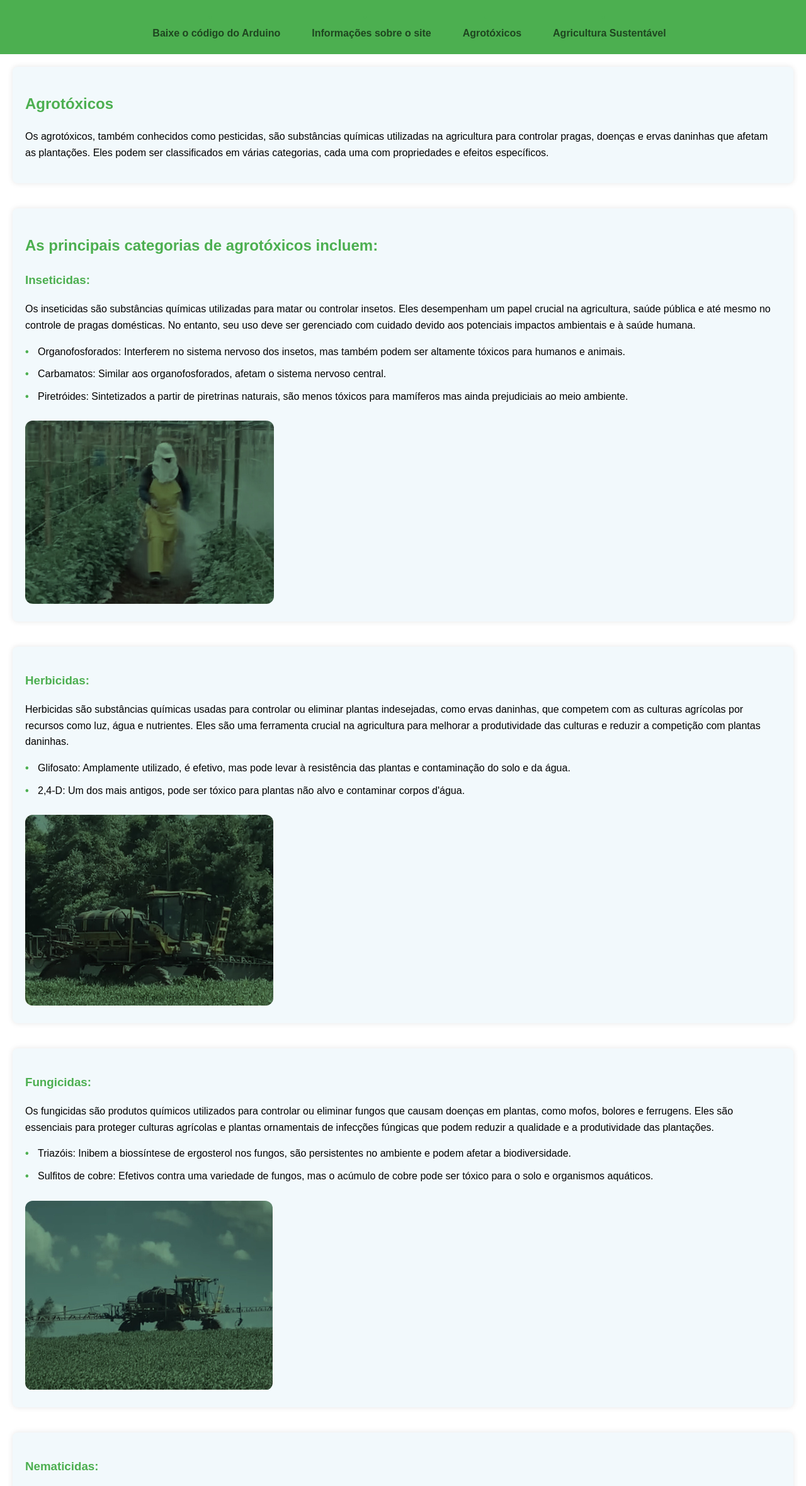
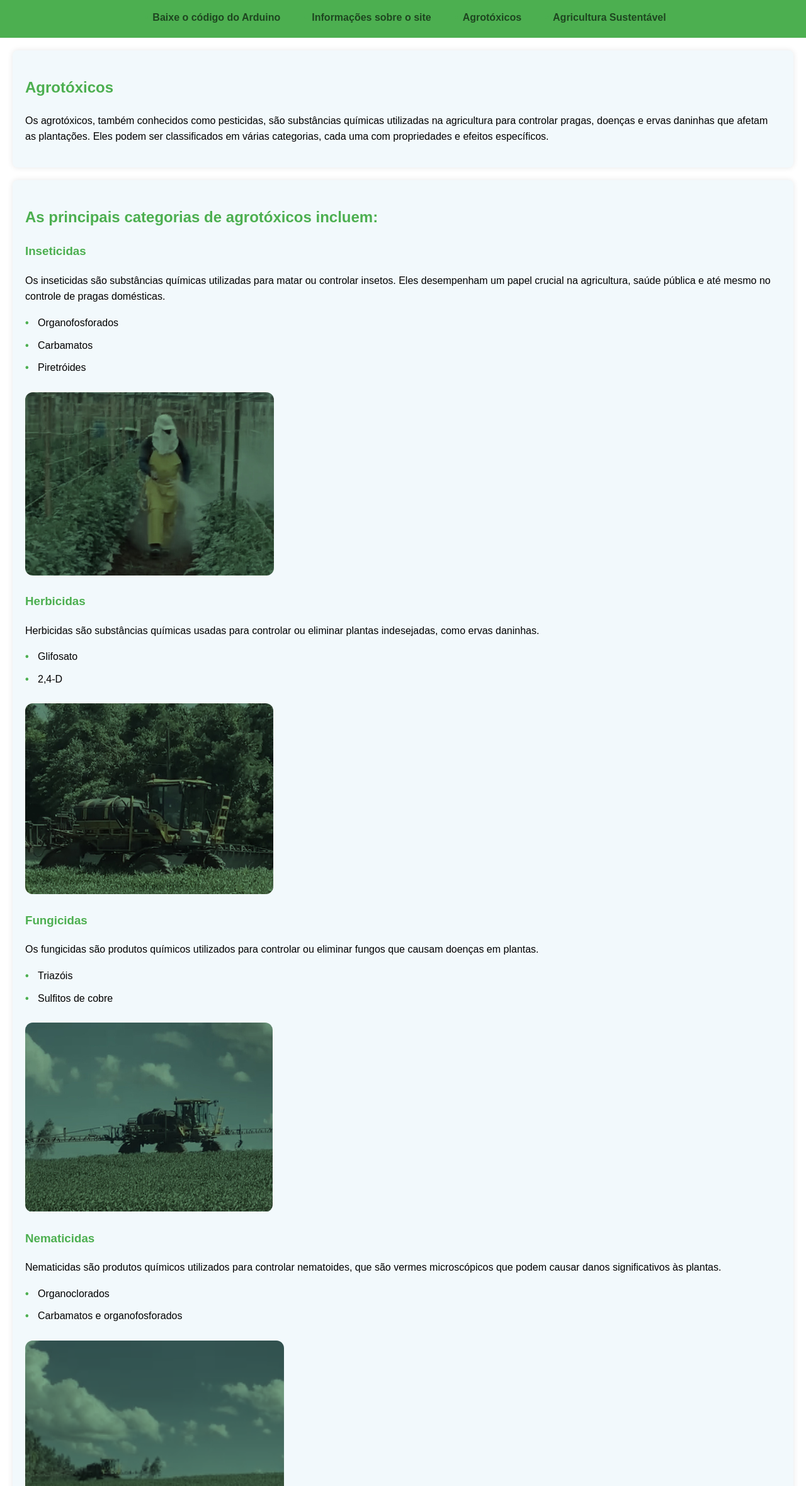
Before and after one commit to Ana-Raisi/agrot-xico-2, a plain HTML site: page Principal.html in a window 1280 px wide. Shown: the part 150-2510 px from the top of the page at 63% size. Drawn offline with Linux system fonts and the light colour scheme.

Commit message:
Add files via upload

```diff
--- a/Principal.html
+++ b/Principal.html
@@ -7,17 +7,18 @@
 </head>
 <body>
   <header class="principal">
-    <img class="principal-imagem" src="Agrinho.png" alt="logo do nosso site AgroBioInnovations">
+    <img class="principal-imagem" src="Agrinho.png" alt="logo do AgroBioInnovations">
     <nav>
       <ul>
-        <li><div class="animate-text"><a href="Arduino.html">Baixe o código do Arduino</a></div></li>
-        <li><div class="animate-text"><a href="Info.html">Informações sobre o site</a></div></li>
-        <li><div class="animate-text"><a href="Principal.html">Agrotóxicos</a></div></li>
-        <li><div class="animate-text"><a href="Sustentavel.html">Agricultura Sustentável</a></div></li>
+        <li><a href="Arduino.html">Baixe o código do Arduino</a></li>
+        <li><a href="Info.html">Informações sobre o site</a></li>
+        <li><a href="Principal.html">Agrotóxicos</a></li>
+        <li><a href="Sustentavel.html">Agricultura Sustentável</a></li>
       </ul>
     </nav>
   </header>
 
+  <main>
     <section id="informe">
       <h1>Agrotóxicos</h1>
       <p>Os agrotóxicos, também conhecidos como pesticidas, são substâncias químicas utilizadas na agricultura para controlar pragas, doenças e ervas daninhas que afetam as plantações. Eles podem ser classificados em várias categorias, cada uma com propriedades e efeitos específicos.</p>
@@ -26,45 +27,39 @@
     <section id="categorias">
       <h2>As principais categorias de agrotóxicos incluem:</h2>
       <div class="categoria">
-      <h3>Inseticidas:</h3>
-      <p>Os inseticidas são substâncias químicas utilizadas para matar ou controlar insetos. Eles desempenham um papel crucial na agricultura, saúde pública e até mesmo no controle de pragas domésticas. No entanto, seu uso deve ser gerenciado com cuidado devido aos potenciais impactos ambientais e à saúde humana.</p>
+        <h3>Inseticidas</h3>
+        <p>Os inseticidas são substâncias químicas utilizadas para matar ou controlar insetos. Eles desempenham um papel crucial na agricultura, saúde pública e até mesmo no controle de pragas domésticas.</p>
         <ul>
-        <li>Organofosforados: Interferem no sistema nervoso dos insetos, mas também podem ser altamente tóxicos para humanos e animais.</li>
-        <li>Carbamatos: Similar aos organofosforados, afetam o sistema nervoso central.</li>
-        <li>Piretróides: Sintetizados a partir de piretrinas naturais, são menos tóxicos para mamíferos mas ainda prejudiciais ao meio ambiente.</li>
+          <li>Organofosforados</li>
+          <li>Carbamatos</li>
+          <li>Piretróides</li>
         </ul>
         <img src="foto1.png" alt="Aplicação de inseticidas">
       </div>
-  </section>
-    <section id="categorias">
       <div class="categoria">
-      <h3>Herbicidas:</h3>
-      <p>Herbicidas são substâncias químicas usadas para controlar ou eliminar plantas indesejadas, como ervas daninhas, que competem com as culturas agrícolas por recursos como luz, água e nutrientes. Eles são uma ferramenta crucial na agricultura para melhorar a produtividade das culturas e reduzir a competição com plantas daninhas.</p>
+        <h3>Herbicidas</h3>
+        <p>Herbicidas são substâncias químicas usadas para controlar ou eliminar plantas indesejadas, como ervas daninhas.</p>
         <ul>
-      <li>Glifosato: Amplamente utilizado, é efetivo, mas pode levar à resistência das plantas e contaminação do solo e da água.</li>
-      <li>2,4-D: Um dos mais antigos, pode ser tóxico para plantas não alvo e contaminar corpos d'água.</li>
+          <li>Glifosato</li>
+          <li>2,4-D</li>
         </ul>
         <img src="foto2.png" alt="Aplicação de herbicidas">
       </div>
-  </section>
-  <section id="categorias">
       <div class="categoria">
-      <h3>Fungicidas:</h3>
-      <p>Os fungicidas são produtos químicos utilizados para controlar ou eliminar fungos que causam doenças em plantas, como mofos, bolores e ferrugens. Eles são essenciais para proteger culturas agrícolas e plantas ornamentais de infecções fúngicas que podem reduzir a qualidade e a produtividade das plantações.</p>
+        <h3>Fungicidas</h3>
+        <p>Os fungicidas são produtos químicos utilizados para controlar ou eliminar fungos que causam doenças em plantas.</p>
         <ul>
-        <li>Triazóis: Inibem a biossíntese de ergosterol nos fungos, são persistentes no ambiente e podem afetar a biodiversidade.</li>
-        <li>Sulfitos de cobre: Efetivos contra uma variedade de fungos, mas o acúmulo de cobre pode ser tóxico para o solo e organismos aquáticos.</li>
+          <li>Triazóis</li>
+          <li>Sulfitos de cobre</li>
         </ul>
         <img src="foto3.png" alt="Aplicação de fungicidas">
       </div>
-    </section>
-    <section>
       <div class="categoria">
-      <h3>Nematicidas:</h3>
-      <p>Nematicidas são produtos químicos utilizados para controlar nematoides, que são vermes microscópicos que podem causar danos significativos às plantas ao atacar suas raízes. Existem diferentes tipos de nematicidas, e eles podem ser classificados com base na sua composição química e no modo de ação.</p>
+        <h3>Nematicidas</h3>
+        <p>Nematicidas são produtos químicos utilizados para controlar nematoides, que são vermes microscópicos que podem causar danos significativos às plantas.</p>
         <ul>
-        <li>Organoclorados: Efetivos, mas altamente persistentes e bioacumulativos, com efeitos adversos para a fauna e a saúde humana.</li>
-        <li>Carbamatos e organofosforados: Menos persistentes que os organoclorados, mas ainda tóxicos para outros organismos.</li>
+          <li>Organoclorados</li>
+          <li>Carbamatos e organofosforados</li>
         </ul>
         <img src="foto4.png" alt="Aplicação de Nematicidas">
       </div>
@@ -73,7 +68,7 @@
     <section id="beneficios-riscos">
       <h2>Benefícios e Riscos dos Agrotóxicos</h2>
       <div class="beneficios">
-      <h3>Benefícios:</h3>
+        <h3>Benefícios</h3>
         <ul>
           <li>Maior produtividade agrícola.</li>
           <li>Controle eficaz de pragas e doenças.</li>
@@ -81,7 +76,7 @@
         </ul>
       </div>
       <div class="riscos">
-      <h3>Riscos:</h3>
+        <h3>Riscos</h3>
         <ul>
           <li>Impacto negativo na saúde humana.</li>
           <li>Poluição ambiental.</li>
@@ -97,12 +92,15 @@
         <li>Controle biológico: Uso de inimigos naturais das pragas.</li>
         <li>Rotação de culturas: Alternar plantas cultivadas para quebrar o ciclo de vida das pragas.</li>
         <li>Agroecologia: Práticas agrícolas sustentáveis que promovem a saúde do solo e da biodiversidade.</li>
+        <li>Controle físico: Uso de métodos físicos como barreiras, armadilhas e remoção manual para controlar pragas.</li>
       </ul>
       <img src="alternativas.png" alt="Práticas alternativas na agricultura">
     </section>
+  </main>
 
   <footer class="rodape">
-    <img class="rodape-imagem" src="Agrinho.png" alt="logo do nosso site AgroBioInnovations">
+    <img class="rodape-imagem" src="logo-colegio-humberto.png" alt="logo Colégio Humberto">
+    <img class="rodape-imagem" src="Agrinho.png" alt="logo do AgroBioInnovations">
   </footer>
 </body>
 </html>
```
Lines whose indentation alone changed are shown as unchanged.
